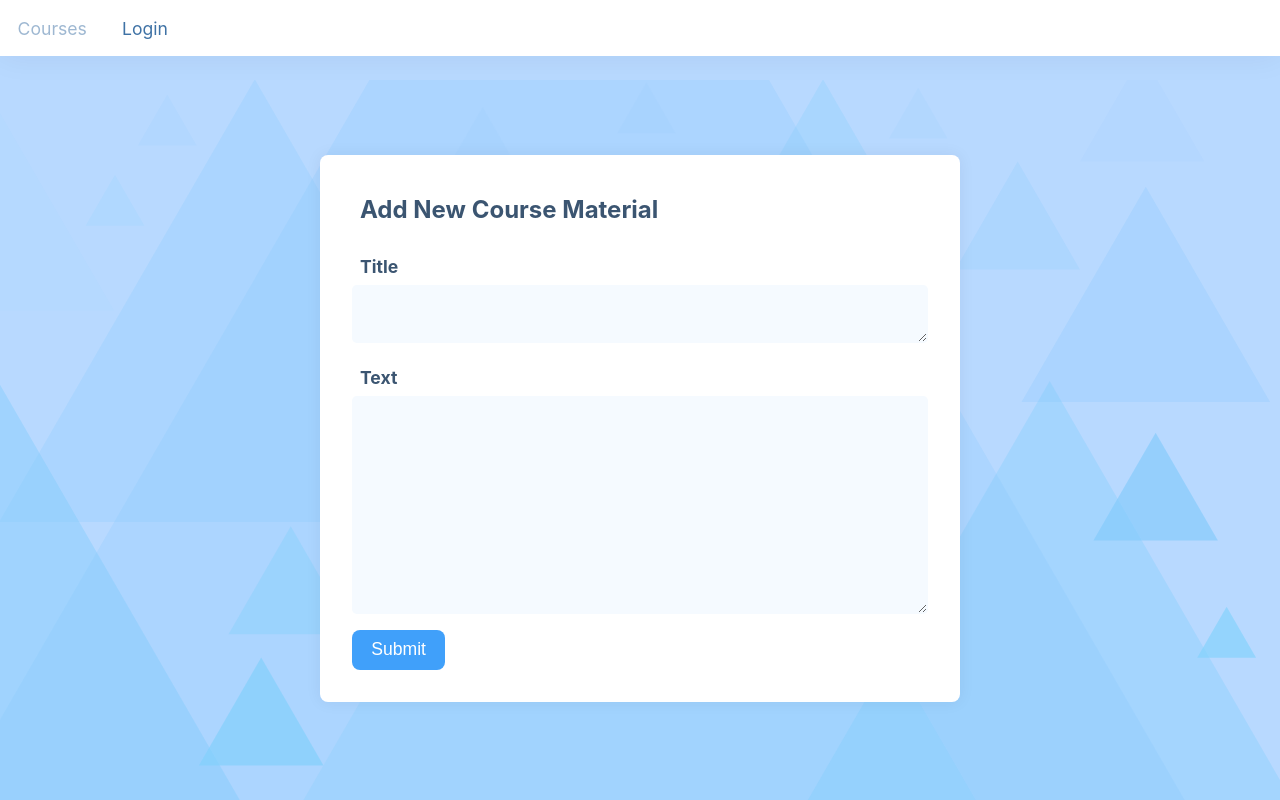
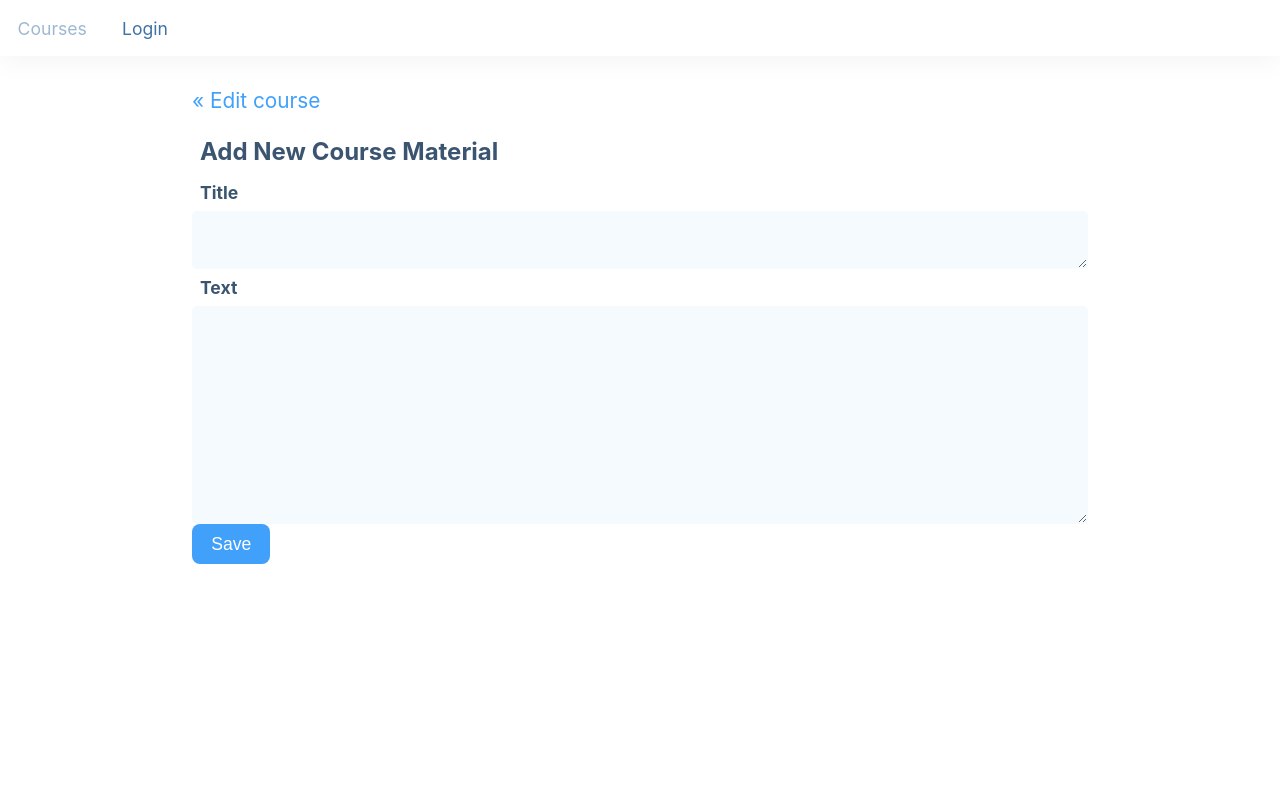
Before and after one commit to 0442/tsoha-opetussovellus, a Flask app: template templates/add-course-material.html in a window 1280 px wide. Run offline with Flask 3, Linux system fonts and the light colour scheme; the template is opened without the code that fills it: most values are stand-ins (such as "Sample title", 1, 10 or a date in 2020).

Commit message:
Improve course page navigation and layout

```diff
--- a/static/main.css
+++ b/static/main.css
@@ -272,6 +272,14 @@ textarea:focus, .textarea:focus {
 }
 
 
+.page-container {
+    background-color: white;
+    display: flex;
+    justify-content: center;
+    align-items: center;
+    width: 100%;
+    height: 100%;
+}
 /**/
 .course-page-container {
     display: flex;
@@ -285,7 +293,8 @@ textarea:focus, .textarea:focus {
 
     background-color: var(--surface);
     background-color: var(--surface);
-    width: 100%;
+    width: 60rem;
+    min-width: 30rem;
     height: 100%;
 }
 .course-list-container {
--- a/templates/add-course-material.html
+++ b/templates/add-course-material.html
@@ -1,7 +1,20 @@
 {% extends "layout.html" %}
 {% block content %}
-<form id="material-form" action="/courses/{{course.id}}/edit/add_material" method="POST">
-    <div class="add-course-content-form">
+<div class="page-container">
+    <div class="course-page-container">
+        <a href="/courses/{{course.id}}/edit" class="link-button back-button">&laquo Edit course</a>
+
+        <!-- -->
+        {% if session.user_id in course.teacher_ids %}
+        <div style="width: 100%; padding: 0.5rem; display: flex; flex-direction: row; gap: 2rem; border-bottom: 0.2rem solid var(--primary-lighten-2);">
+            <a href="/courses/{{course.id}}" class="link-button" style="color:var(--primary-lighten-1); font-size:1.2rem; font-weight: normal;">Course page</a>
+            <a href="/courses/{{course.id}}/edit" class="link-button" style="color:var(--primary-lighten-1); font-size:1.2rem; font-weight: normal;">Edit course</a>
+            <a href="/courses/{{course.id}}/stats" class="link-button" style="color:var(--primary-lighten-1); font-size:1.2rem; font-weight: normal;">View course statistics</a>
+        </div>
+        {% endif %}
+        <!-- -->
+
+        <form style="width:100%" id="material-form" action="/courses/{{course.id}}/edit/add_material" method="POST">
             <h2>Add New Course Material</h2>
             <div style="display:flex; flex-direction:column;">
                 <label for="title">Title</label>
@@ -11,7 +24,8 @@
                 <label for="text">Text</label>
                 <textarea rows="10" class="p textarea" form="material-form" name="text" id="text"></textarea>
             </div>
-        <button type="submit" class="button-1">Submit</button>
+            <button type="submit" class="button-1">Save</button>
+        </form>
     </div>
-</form>
+</div>
 {% endblock %}
--- a/templates/courses.html
+++ b/templates/courses.html
@@ -1,6 +1,8 @@
 {% extends "layout.html" %}
 
 {% block content %}
+<div class="page-container">
+
     <div class="course-page-container">
         <hgroup>
             <h2>Available Courses</h2>
@@ -47,4 +49,6 @@
 
         </div>
     </div>
+
+</div>
 {% endblock %}
```
Also changed, not shown: templates/add-exercise.html (+20 -4 lines), templates/course-page.html (+7 -1 lines), templates/course-stats.html (+16 -1 lines), templates/edit-course.html (+13 -1 lines). Lines whose indentation alone changed are shown as unchanged.
